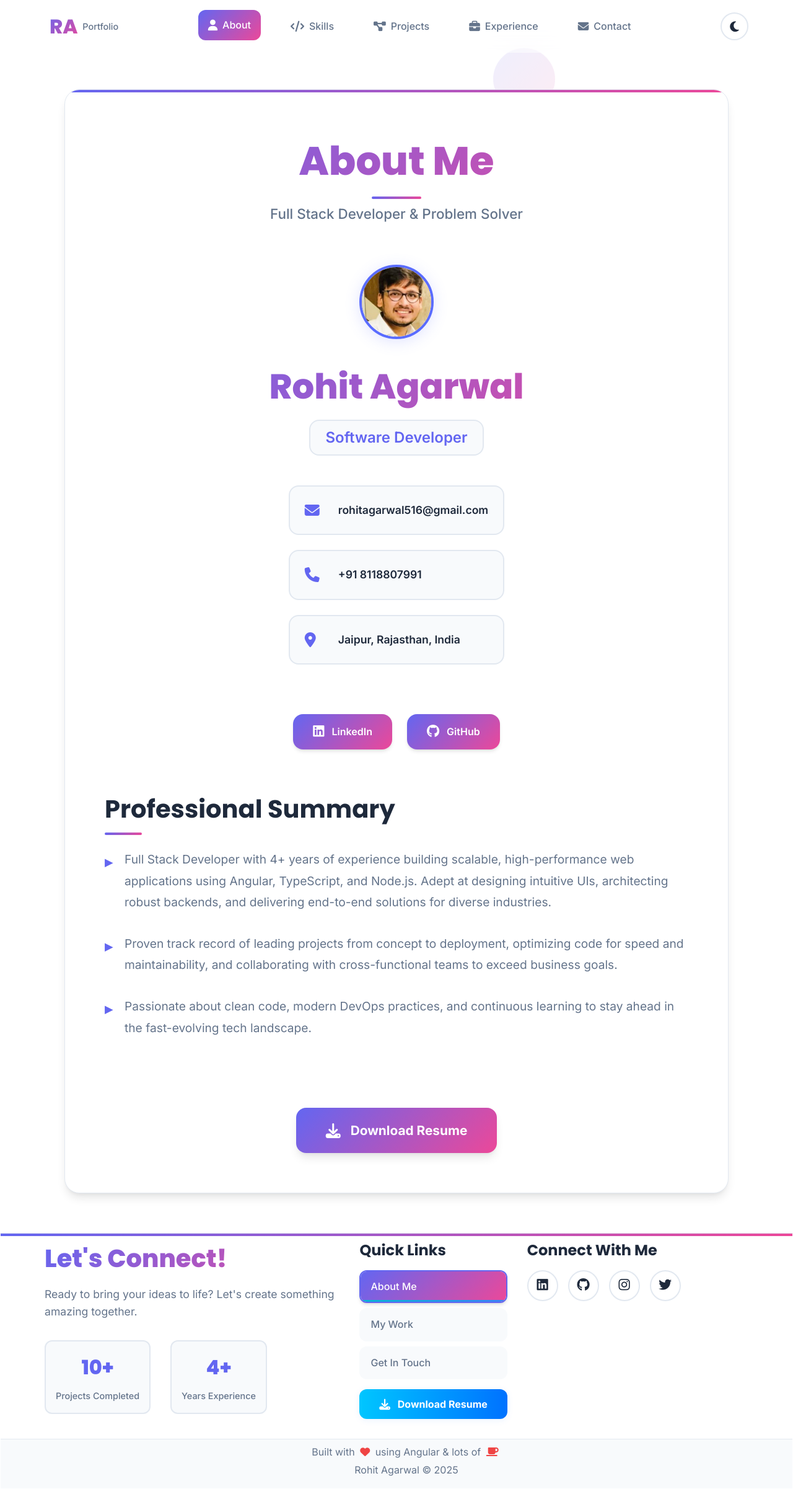
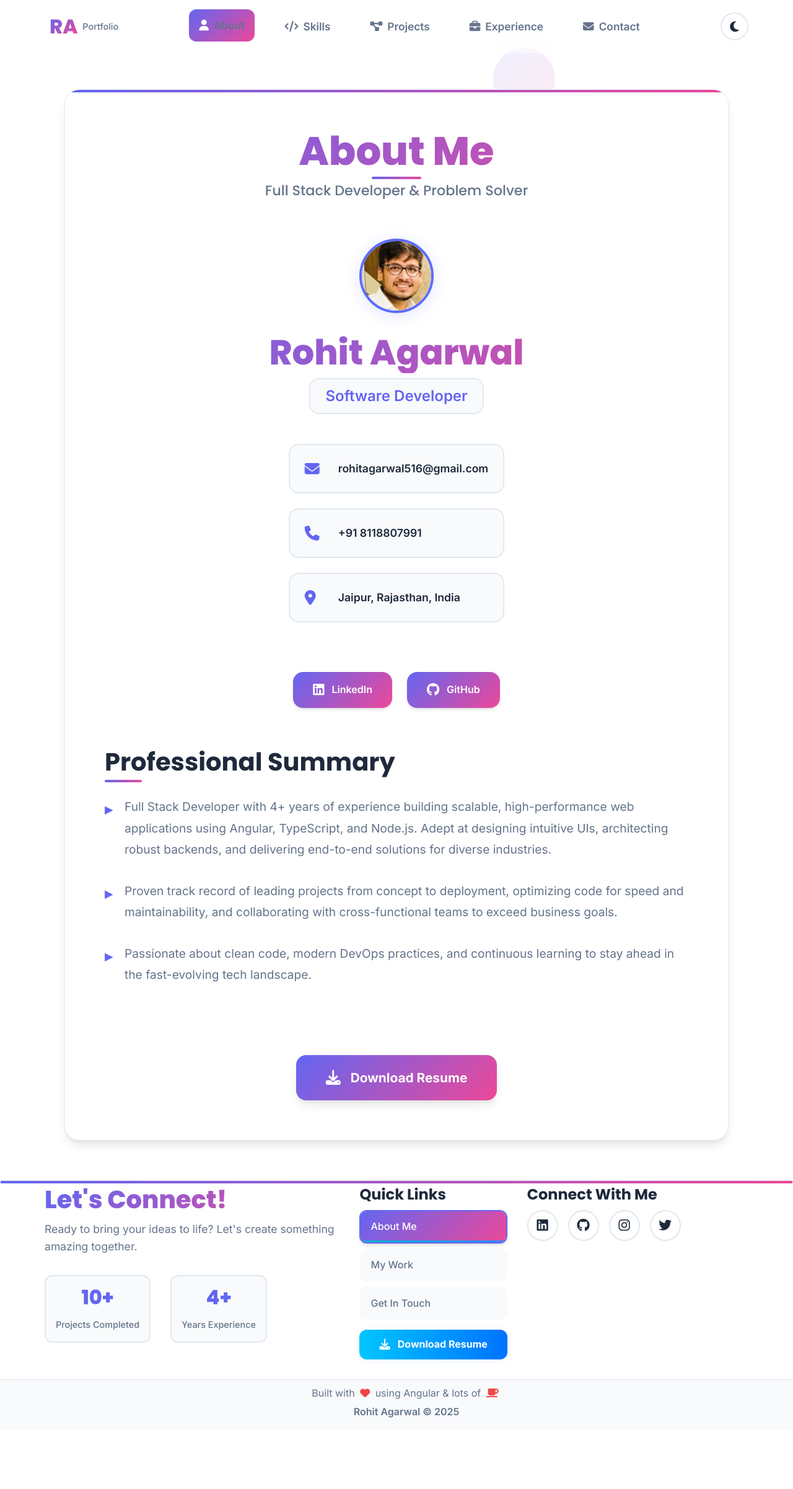
Before and after one commit to rohit-agarwal-ITT/My_Portfolio, an Angular app: page /about in a window 1280 px wide. Shown: the whole page at 62% size. After the commit the page ends 2307 px from the top, so only its background shows below. Built offline with nearby package versions, Linux system fonts and the light colour scheme.

Commit message:
Updated styling at global level

```diff
--- a/src/app/app.component.html
+++ b/src/app/app.component.html
@@ -21,30 +21,30 @@
         </button>
       </div>
       <div class="logo">
-        <h1 class="logo-text gradient-text">RA</h1>
-        <span class="logo-subtitle">Portfolio</span>
+        <h1 class="logo-text gradient-text heading-main">RA</h1>
+        <span class="logo-subtitle meta-label">Portfolio</span>
       </div>
 
       <nav class="nav-desktop">
         <a routerLink="/about" routerLinkActive="active" class="nav-link">
           <i class="fas fa-user"></i>
-          <span>About</span>
+          <span class="meta-label">About</span>
         </a>
         <a routerLink="/skills" routerLinkActive="active" class="nav-link">
           <i class="fas fa-code"></i>
-          <span>Skills</span>
+          <span class="meta-label">Skills</span>
         </a>
         <a routerLink="/projects" routerLinkActive="active" class="nav-link">
           <i class="fas fa-project-diagram"></i>
-          <span>Projects</span>
+          <span class="meta-label">Projects</span>
         </a>
         <a routerLink="/experience" routerLinkActive="active" class="nav-link">
           <i class="fas fa-briefcase"></i>
-          <span>Experience</span>
+          <span class="meta-label">Experience</span>
         </a>
         <a routerLink="/contact" routerLinkActive="active" class="nav-link">
           <i class="fas fa-envelope"></i>
-          <span>Contact</span>
+          <span class="meta-label">Contact</span>
         </a>
       </nav>
 
@@ -102,22 +102,22 @@
   <footer class="footer glass">
     <div class="footer-content">
       <div class="footer-section">
-        <h3 class="gradient-text">Let's Connect!</h3>
-        <p>Ready to bring your ideas to life? Let's create something amazing together.</p>
+        <h3 class="gradient-text heading-main">Let's Connect!</h3>
+        <p class="body-content">Ready to bring your ideas to life? Let's create something amazing together.</p>
         <div class="footer-stats">
           <div class="stat-item">
-            <span class="stat-number">10+</span>
-            <span class="stat-label">Projects Completed</span>
+            <span class="stat-number heading-sub">10+</span>
+            <span class="stat-label meta-label">Projects Completed</span>
           </div>
           <div class="stat-item">
-            <span class="stat-number">4+</span>
-            <span class="stat-label">Years Experience</span>
+            <span class="stat-number heading-sub">4+</span>
+            <span class="stat-label meta-label">Years Experience</span>
           </div>
         </div>
       </div>
 
       <div class="footer-section">
-        <h4>Quick Links</h4>
+        <h4 class="heading-sub">Quick Links</h4>
         <div class="footer-links">
           <a routerLink="/about" routerLinkActive="router-link-active" class="footer-link" (click)="scrollToTop()">
             <span>About Me</span>
@@ -136,7 +136,7 @@
       </div>
 
       <div class="footer-section">
-        <h4>Connect With Me</h4>
+        <h4 class="heading-sub">Connect With Me</h4>
         <div class="social-links">
           <a href="http://linkedin.com/in/rohit-agarwal-a92795188" class="social-link" target="_blank" title="LinkedIn">
             <i class="fab fa-linkedin"></i>
@@ -156,8 +156,8 @@
 
     <div class="footer-bottom">
       <div class="footer-bottom-content">
-        <p>Built with <i class="fas fa-heart"></i> using Angular & lots of <i class="fas fa-coffee"></i></p>
-        <p>Rohit Agarwal © 2025</p>
+        <p class="body-content">Built with <i class="fas fa-heart"></i> using Angular & lots of <i class="fas fa-coffee"></i></p>
+        <p class="meta-label">Rohit Agarwal © 2025</p>
       </div>
     </div>
   </footer>
--- a/src/app/pages/about/about.component.html
+++ b/src/app/pages/about/about.component.html
@@ -1,8 +1,8 @@
 <div class="about-container">
   <div class="about-content">
     <div class="about-header">
-      <h1 class="about-title">About Me</h1>
-      <div class="about-subtitle">Full Stack Developer & Problem Solver</div>
+      <h1 class="about-title heading-main">About Me</h1>
+      <div class="about-subtitle heading-sub">Full Stack Developer & Problem Solver</div>
     </div>
 
     <div class="about-profile-pic">
@@ -12,8 +12,8 @@
     <div class="about-body" *ngIf="personalInfo">
       <div class="personal-info">
         <div class="info-item">
-          <h3>{{ personalInfo.name }}</h3>
-          <p class="title">{{ personalInfo.title }}</p>
+          <h3 class="heading-sub">{{ personalInfo.name }}</h3>
+          <p class="title meta-label">{{ personalInfo.title }}</p>
         </div>
 
         <div class="contact-info">
@@ -44,14 +44,14 @@
       </div>
 
       <div class="about-description">
-        <h3>Professional Summary</h3>
-        <p>
+        <h3 class="heading-sub">Professional Summary</h3>
+        <p class="body-content">
           Full Stack Developer with 4+ years of experience building scalable, high-performance web applications using Angular, TypeScript, and Node.js. Adept at designing intuitive UIs, architecting robust backends, and delivering end-to-end solutions for diverse industries.
         </p>
-        <p>
+        <p class="body-content">
           Proven track record of leading projects from concept to deployment, optimizing code for speed and maintainability, and collaborating with cross-functional teams to exceed business goals.
         </p>
-        <p>
+        <p class="body-content">
           Passionate about clean code, modern DevOps practices, and continuous learning to stay ahead in the fast-evolving tech landscape.
         </p>
       </div>
--- a/src/app/pages/experience/experience.component.html
+++ b/src/app/pages/experience/experience.component.html
@@ -1,8 +1,8 @@
 <div class="experience-container">
   <div class="experience-content">
     <div class="experience-header">
-      <h1>Work Experience</h1>
-      <p>My professional journey and career highlights</p>
+      <h1 class="heading-main">Work Experience</h1>
+      <p class="body-content">My professional journey and career highlights</p>
     </div>
 
     <div class="timeline" *ngIf="!loading">
@@ -10,13 +10,13 @@
         <div class="timeline-marker"></div>
         <div class="timeline-content">
           <div class="experience-header">
-            <h3 class="position">{{ experience.position }}</h3>
-            <h4 class="company">{{ experience.company }}</h4>
-            <span class="duration">{{ experience.duration }}</span>
+            <h3 class="position heading-sub">{{ experience.position }}</h3>
+            <h4 class="company meta-label">{{ experience.company }}</h4>
+            <span class="duration meta-label">{{ experience.duration }}</span>
           </div>
 
           <div class="experience-description">
-            <ul>
+            <ul class="body-content">
               <li *ngFor="let desc of experience.description">{{ desc }}</li>
             </ul>
           </div>
--- a/src/app/pages/projects/projects.component.html
+++ b/src/app/pages/projects/projects.component.html
@@ -1,8 +1,8 @@
 <div class="projects-container">
   <div class="projects-content">
     <div class="projects-header">
-      <h1 class="gradient-text">Projects</h1>
-      <p>My real-world experience in impactful projects</p>
+      <h1 class="gradient-text heading-main">Projects</h1>
+      <p class="body-content">My real-world experience in impactful projects</p>
     </div>
 
     <div class="projects-grid" *ngIf="!loading">
@@ -16,17 +16,17 @@
             <div class="project-badge">
               <span class="badge-initials">{{ getInitials(project.name) }}</span>
             </div>
-            <h3 class="project-title gradient-text">{{ project.name }}</h3>
+            <h3 class="project-title gradient-text heading-sub">{{ project.name }}</h3>
             <div class="project-tagline">{{ projectTagline(project.name) }}</div>
             <div class="project-meta">
-              <span class="project-role">{{ project.role }}</span>
-              <span class="project-company">@ {{ project.company }}</span>
-              <span class="project-period">{{ project.period }}</span>
+              <span class="project-role meta-label">{{ project.role }}</span>
+              <span class="project-company meta-label">@ {{ project.company }}</span>
+              <span class="project-period meta-label">{{ project.period }}</span>
             </div>
           </div>
           <div class="flip-card-back glass">
-            <h3 class="project-title gradient-text">{{ project.name }}</h3>
-            <ul class="project-details">
+            <h3 class="project-title gradient-text heading-sub">{{ project.name }}</h3>
+            <ul class="project-details body-content">
               <li *ngFor="let detail of project.details">
                 <span class="detail-icon">✔</span>
                 <span class="detail-text">{{ detail }}</span>
--- a/src/app/pages/skills/skills.component.html
+++ b/src/app/pages/skills/skills.component.html
@@ -1,13 +1,13 @@
 <div class="skills-container">
   <div class="skills-content">
     <div class="skills-header">
-      <h1>Skills & Technologies</h1>
-      <p>My technical expertise and proficiency levels</p>
+      <h1 class="heading-main">Skills & Technologies</h1>
+      <p class="body-content">My technical expertise and proficiency levels</p>
     </div>
 
     <div class="skills-body" *ngIf="!loading">
       <div class="skill-category" *ngFor="let category of skillCategories">
-        <h2 class="category-title">{{ category }}</h2>
+        <h2 class="category-title heading-sub">{{ category }}</h2>
         <div class="skills-grid">
           <div class="skill-item"
                *ngFor="let skill of getSkillsByCategory(category)"
@@ -16,8 +16,8 @@
                [class.has-details]="skill.description || skill.experience || skill.projects || skill.certifications">
             <div class="skill-info">
               <div class="skill-header">
-                <span class="skill-name">{{ skill.name }}</span>
-                <span class="skill-level">{{ skill.level }}%</span>
+                <span class="skill-name meta-label">{{ skill.name }}</span>
+                <span class="skill-level meta-label">{{ skill.level }}%</span>
                 <i class="info-icon" *ngIf="skill.description || skill.experience || skill.projects || skill.certifications">
                   <svg width="16" height="16" viewBox="0 0 24 24" fill="none" stroke="currentColor" stroke-width="2">
                     <circle cx="12" cy="12" r="10"></circle>
--- a/src/styles.scss
+++ b/src/styles.scss
@@ -53,6 +53,19 @@
   --radius-lg: 0.75rem;
   --radius-xl: 1rem;
   --radius-2xl: 1.5rem;
+
+  --font-main: 'Poppins', sans-serif;
+  --font-content: 'Inter', 'Poppins', sans-serif;
+  --font-size-h1: 2.5rem;
+  --font-size-h2: 1.8rem;
+  --font-size-h3: 1.5rem;
+  --font-size-h4: 1.2rem;
+  --font-size-meta: 1.08rem;
+  --font-size-content: 1.13rem;
+  --font-weight-bold: 800;
+  --font-weight-semi: 700;
+  --font-weight-medium: 600;
+  --font-weight-regular: 400;
 }
 
 [data-theme="dark"] {
@@ -365,3 +378,43 @@ img {
     display: none;
   }
 }
+
+/* Font scale and consistency classes */
+.heading-main, h1.heading-main {
+  font-family: var(--font-main);
+  font-size: var(--font-size-h1);
+  font-weight: var(--font-weight-bold);
+  margin-bottom: 1.2rem;
+  line-height: 1.1;
+}
+.heading-sub, h2.heading-sub, h3.heading-sub {
+  font-family: var(--font-main);
+  font-size: var(--font-size-h3);
+  font-weight: var(--font-weight-semi);
+  margin-bottom: 0.8rem;
+  line-height: 1.15;
+}
+.meta-label {
+  font-family: var(--font-content);
+  font-size: var(--font-size-meta);
+  font-weight: var(--font-weight-medium);
+  color: var(--text-secondary);
+}
+.body-content {
+  font-family: var(--font-content);
+  font-size: var(--font-size-content);
+  font-weight: var(--font-weight-regular);
+  color: var(--text-primary);
+  line-height: 1.7;
+}
+
+@media (max-width: 900px) {
+  :root {
+    --font-size-h1: 2rem;
+    --font-size-h2: 1.4rem;
+    --font-size-h3: 1.15rem;
+    --font-size-h4: 1.05rem;
+    --font-size-meta: 0.98rem;
+    --font-size-content: 1rem;
+  }
+}
```
Also changed, not shown: src/app/pages/contact/contact.component.html (+17 -17 lines).
